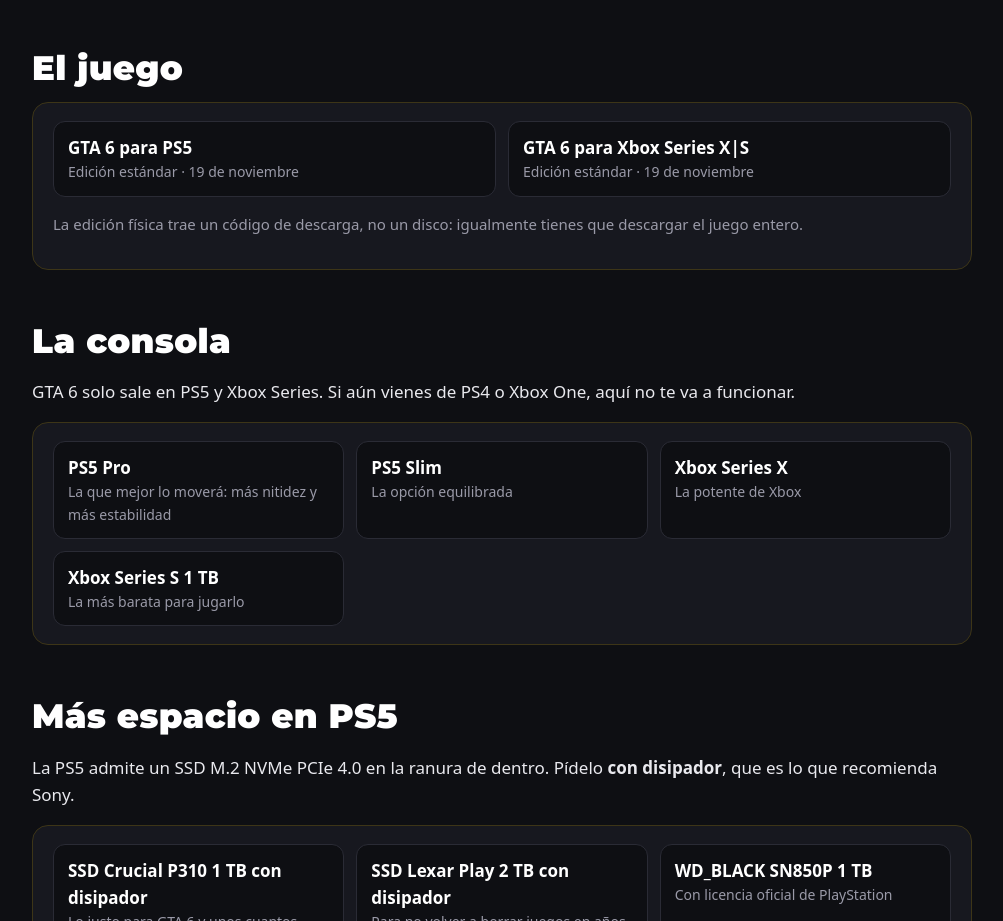
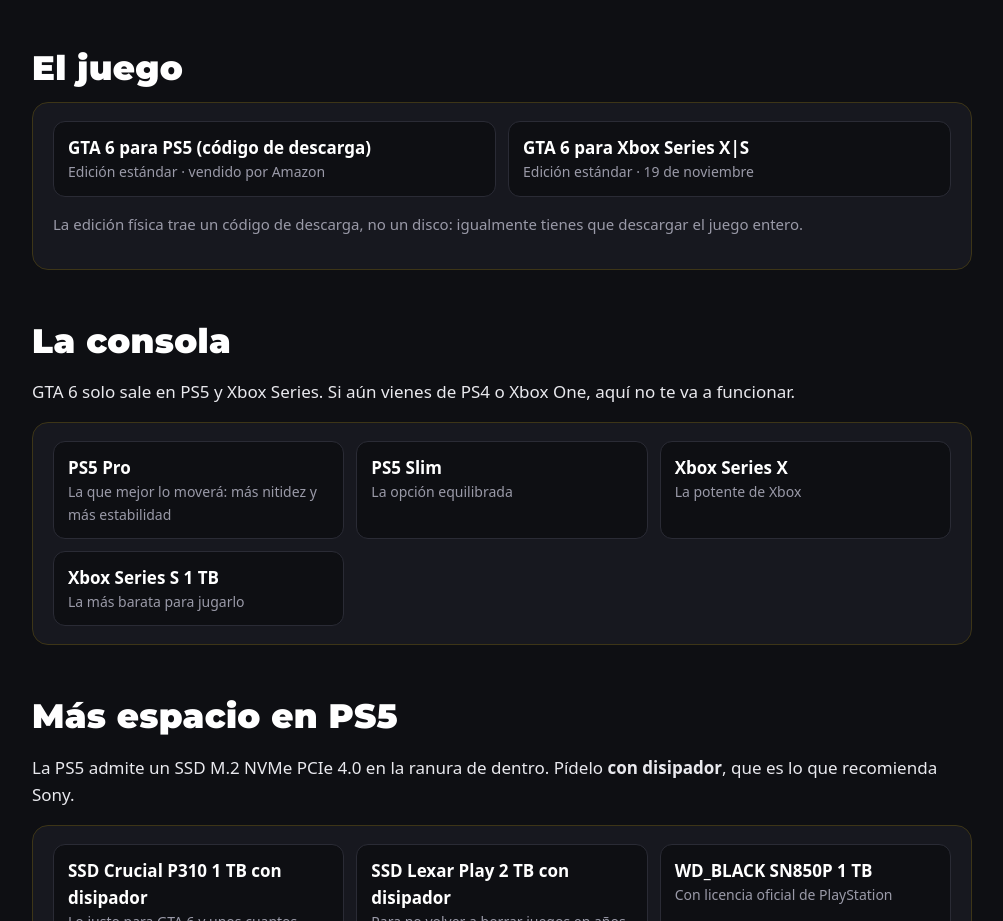
Before and after one commit to godcayt/godcayt.github.io, a plain HTML site: page equipo.html in a window 1280 px wide. Shown: the part 880-1801 px from the top of the page, without its empty margins (138-1141 px from the left). Drawn offline with Linux system fonts and the light colour scheme.

Commit message:
Equipo: enlace directo a GTA 6 PS5 (código) vendido por Amazon

```diff
--- a/equipo.html
+++ b/equipo.html
@@ -33,7 +33,7 @@
 <p class="lead">GTA 6 pide <b>hasta 212 GB libres</b>. En una PS5 de 825 GB te quedan unos 667 GB útiles (en la Slim de 1 TB, unos 848), así que con varios juegos grandes ya no cabe. Antes de comprar nada, mira si te basta con <a href="respuestas.html">borrar lo que no usas</a>. Si te falta algo, esto es lo que yo elegiría.</p>
 
 <h2>El juego</h2>
-<div class="card afi"><div class="prods"><a href="https://www.amazon.es/s?k=Grand+Theft+Auto+VI+PS5&tag=godca06-21" rel="sponsored nofollow noopener" target="_blank">GTA 6 para PS5<i>Edición estándar · 19 de noviembre</i></a><a href="https://www.amazon.es/s?k=Grand+Theft+Auto+VI+Xbox+Series&tag=godca06-21" rel="sponsored nofollow noopener" target="_blank">GTA 6 para Xbox Series X|S<i>Edición estándar · 19 de noviembre</i></a></div><p class="nota">La edición física trae un código de descarga, no un disco: igualmente tienes que descargar el juego entero.</p></div>
+<div class="card afi"><div class="prods"><a href="https://www.amazon.es/dp/B0GZH9BJYD?tag=godca06-21" rel="sponsored nofollow noopener" target="_blank">GTA 6 para PS5 (código de descarga)<i>Edición estándar · vendido por Amazon</i></a><a href="https://www.amazon.es/s?k=Grand+Theft+Auto+VI+Xbox+Series&tag=godca06-21" rel="sponsored nofollow noopener" target="_blank">GTA 6 para Xbox Series X|S<i>Edición estándar · 19 de noviembre</i></a></div><p class="nota">La edición física trae un código de descarga, no un disco: igualmente tienes que descargar el juego entero.</p></div>
 
 <h2>La consola</h2>
 <p>GTA 6 solo sale en PS5 y Xbox Series. Si aún vienes de PS4 o Xbox One, aquí no te va a funcionar.</p>
```
